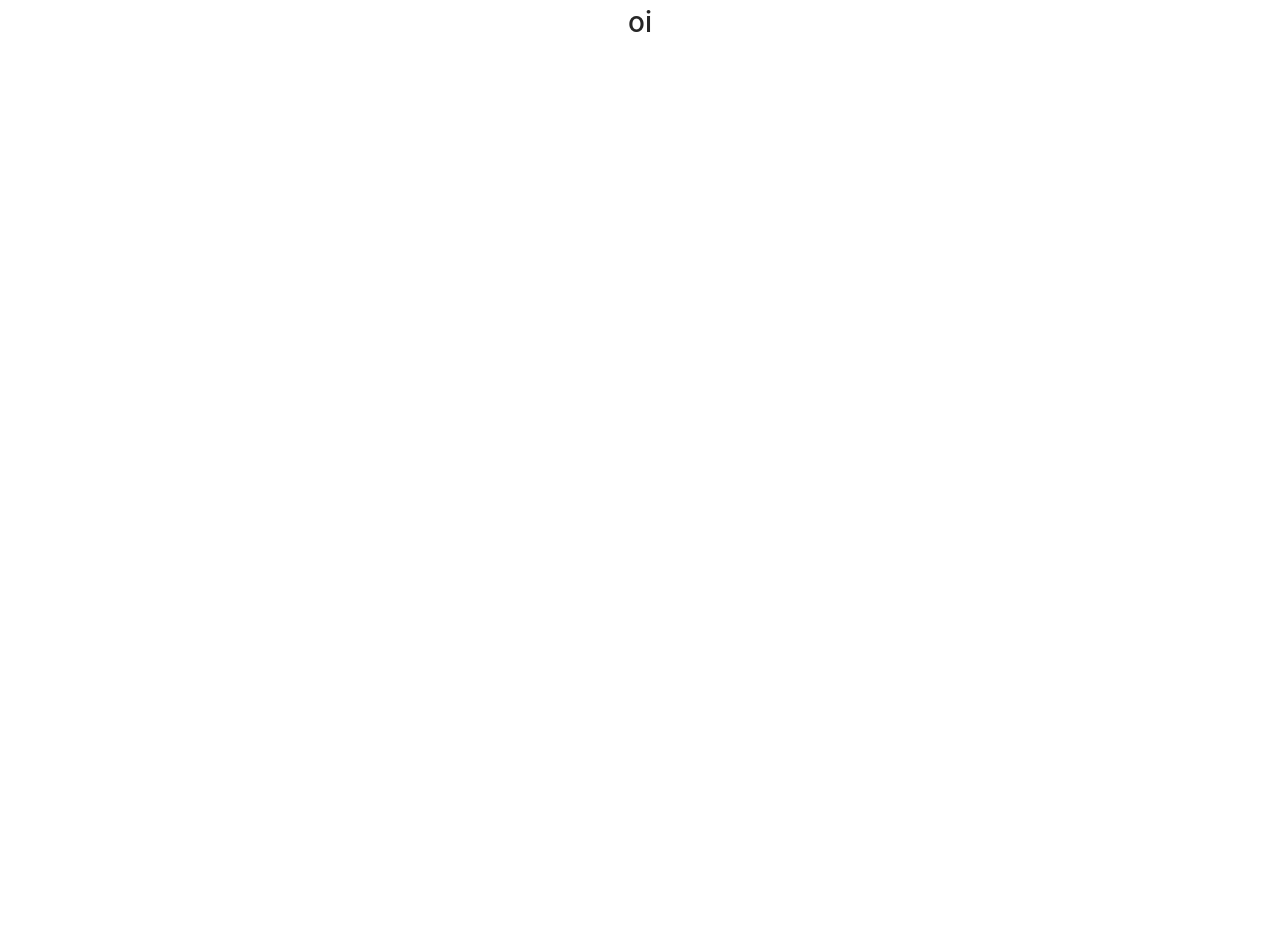
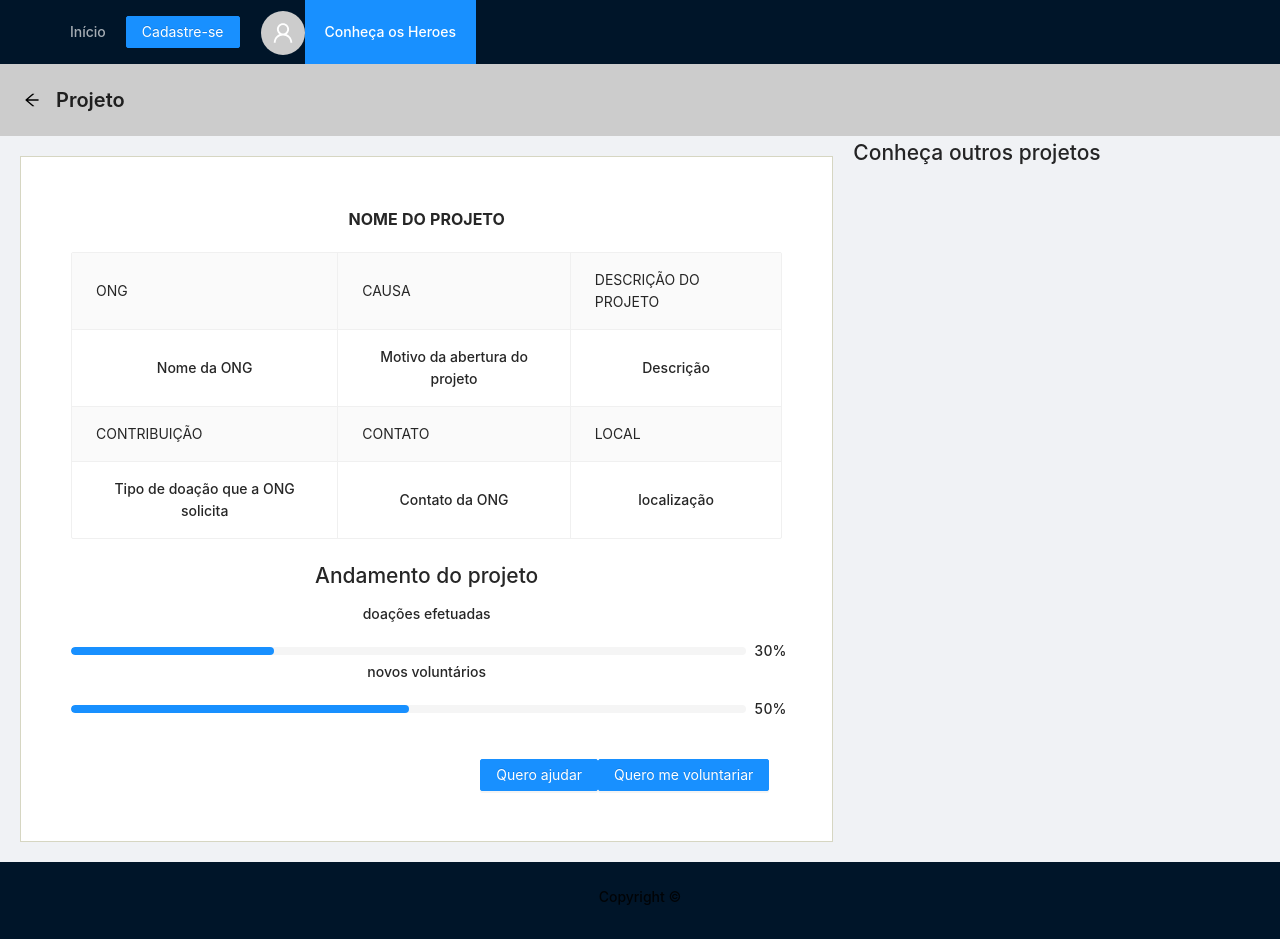
Before and after one commit to gxstav/Situacao-Aprendizado3-2020, a React (Create React App) app in the folder frontend/: page /caso/1 in a window 1280 px wide. Before the commit the page ends 800 px from the top, so only its background shows below. Built offline with nearby package versions, Linux system fonts and the light colour scheme.

Commit message:
case updade

```diff
--- /dev/null
+++ b/frontend/src/components/Case/index.jsx
@@ -0,0 +1,31 @@
+import React from 'react'
+import './style.css';
+import { Descriptions, Progress, Button  } from 'antd';
+
+function Case (){
+    return(
+    <div id="container">
+          <Descriptions title="NOME DO PROJETO" layout="vertical" bordered>
+            <Descriptions.Item label="ONG">Nome da ONG</Descriptions.Item>
+            <Descriptions.Item label="CAUSA">Motivo da abertura do projeto</Descriptions.Item>
+        <Descriptions.Item label="DESCRIÇÃO DO PROJETO"> Descrição </Descriptions.Item>
+            <Descriptions.Item label="CONTRIBUIÇÃO">Tipo de doação que a ONG solicita</Descriptions.Item>
+            <Descriptions.Item label="CONTATO">Contato da ONG</Descriptions.Item>
+            <Descriptions.Item label="LOCAL"> localização</Descriptions.Item>
+        </Descriptions>
+        <div className="Progress">
+            <h2>Andamento do projeto</h2>
+                <p>doações efetuadas</p>
+                <Progress percent={30} />
+                <p>novos voluntários</p>
+                <Progress percent={50} status="active" />
+        </div>
+        <div className="buttons">
+        <Button type="primary">Quero ajudar</Button>
+        <Button type="primary">Quero me voluntariar</Button>
+        </div>
+    </div>
+
+    )
+}
+export default Case;
--- /dev/null
+++ b/frontend/src/components/Case/style.css
@@ -0,0 +1,17 @@
+.buttons{
+    text-align: right;
+    padding-top: 40px;
+    margin: auto;
+    padding-right: 13px;
+}
+
+.container{
+    border: 0.5px solid #d6d6c2;
+    padding: 50px;
+    margin: 20px;
+    background-color:  #ffffff;
+}
+
+.Progress{
+    padding-top: 20px;
+}
--- a/frontend/src/components/Feed/index.jsx
+++ b/frontend/src/components/Feed/index.jsx
@@ -5,7 +5,7 @@ const { Content } = Layout;
 
 function feed() {
     return(
-        <layout>
+        <Layout>
             <Content>
             <div id="container">
 
@@ -18,7 +18,7 @@ function feed() {
                     </Descriptions.Item>
                 </Descriptions></div>
             </Content>
-        </layout>
+        </Layout>
     )
 }
 export default feed;
--- a/frontend/src/pages/Cadastro/index.jsx
+++ b/frontend/src/pages/Cadastro/index.jsx
@@ -1,12 +1,12 @@
-import React, { useState } from 'react';
+import React from 'react';
 import './styles.css';
 import Navbar from '../../components/Navbar'
 import Footer from '../../components/Footer'
-import { Form, Input, InputNumber, Button } from 'antd';
+import { Form, Input, Button } from 'antd';
 import { Layout } from 'antd';
 
 
-const { Header, Sider, Content } = Layout;
+const { Content } = Layout;
 
 /*
   const layout = {
@@ -58,7 +58,7 @@ function Cadastro(){
   }
 
   return (
-
+    <Layout>
     <div id="cadastroPage">
      <Navbar />
      <p></p>
@@ -142,9 +142,9 @@ function Cadastro(){
       </Form.Item>
     </Form>
     </Content>
-    <Footer></Footer>
-
+      <Footer />
     </div>
+  </Layout>
   )
 }
 export default Cadastro;
--- a/frontend/src/pages/Caso/index.jsx
+++ b/frontend/src/pages/Caso/index.jsx
@@ -1,9 +1,38 @@
 import React from 'react';
 import './style.css';
+import Navbar from '../../components/Navbar'
+import Footer from '../../components/Footer'
+import Case from '../../components/Case'
+import { Row, Col, Layout, PageHeader } from 'antd';
+
+
+const { Content } = Layout;
 
 function Caso (){
     return(
- <h1>oi</h1>
+    <div id="CasePage">
+        <Layout>
+         <Navbar />
+         <div className="pageheader">
+         <PageHeader
+            className="site-page-header"
+            onBack={() => null}
+            title="Projeto"
+        /></div>
+            <Content>
+                <Row>
+                    <Col span={16}>
+                        <Case />
+                    </Col>
+                    <Col span={8}>
+                    <h1>Conheça outros projetos</h1>
+                    {/* projetos sugeridos aqui */}
+                    </Col>
+                    </Row>
+            </Content>
+        </Layout>
+        <Footer />
+    </div>
     )
 }
 export default Caso;
--- a/frontend/src/pages/Caso/style.css
+++ b/frontend/src/pages/Caso/style.css
@@ -0,0 +1,7 @@
+#CasePage {
+    width: 100%;
+}
+
+.pageheader{
+    background-color:  #cccccc;
+}
```
